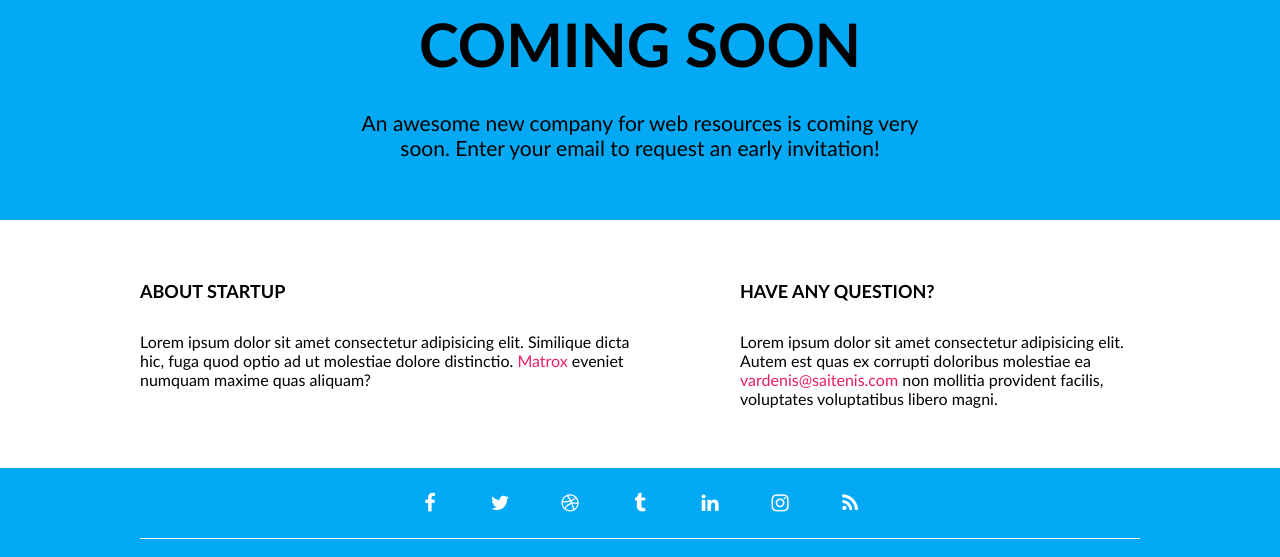
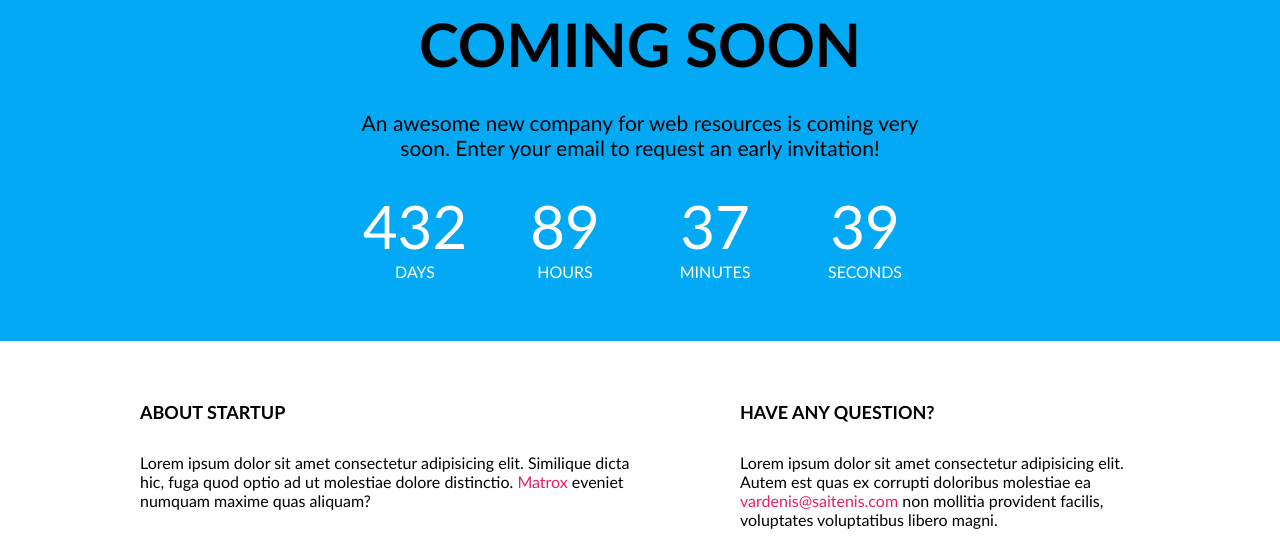
Before and after one commit to Zukauskas/04-coming-soon, a website: page index.html in a window 1280 px wide. Shown: the part 112-669 px from the top of the page. Drawn offline with Linux system fonts and the light colour scheme.

Commit message:
Clock #5

```diff
--- /dev/null
+++ b/css/components/clock.css
@@ -0,0 +1,30 @@
+.clock {
+    display: flex;
+    flex-wrap: wrap;
+    width: 100%;
+    color: #fff;
+}
+
+.clock > .time {
+    width: 25%;
+}
+
+.clock > .time > .value {
+    font-size: 60px;
+}
+.clock > .time > .label {
+    text-transform: uppercase;
+
+}
+
+@media (max-width: 700px) {
+    .clock > .time {
+        width: 50%;
+    }
+}
+
+@media (max-width: 400px) {
+    .clock > .time {
+        width: 100%;
+    }
+}
--- a/css/pages/home.css
+++ b/css/pages/home.css
@@ -81,9 +81,15 @@ footer.container{
 
 .bottom > .trio {
     display: flex;
-    gap: 20px;
+    gap: 0 20px;
 }
 
 .bottom a {
     color: #fff;
 }
+
+@media (max-width: 700px) {
+    .bottom > .trio {
+        flex-direction: column;
+    }
+}
--- a/index.html
+++ b/index.html
@@ -18,6 +18,7 @@
     <!-- 3rd-party -->
     <link rel="stylesheet" href="./css/3rd-party/font-awesome.min.css">
     <!-- components -->
+    <link rel="stylesheet" href="./css/components/clock.css">
     <!-- pages -->
     <link rel="stylesheet" href="./css/pages/home.css">
     <title>Coming Soon</title>
@@ -28,6 +29,25 @@
             <img class="logo" src="./img/logo.png" alt="logo">
             <h1 class="main-title">Coming soon</h1>
             <p class="main-description">An awesome new company for web resources is coming very soon. Enter your email to request an early invitation!</p>
+
+            <div class="clock">
+            <div class="time">
+                <div class="value">432</div>
+                <div class="label">days</div>
+            </div>
+            <div class="time">
+                <div class="value">89</div>
+                <div class="label">hours</div>
+            </div>
+            <div class="time">
+                <div class="value">37</div>
+                <div class="label">minutes</div>
+            </div>
+            <div class="time">
+                <div class="value">39</div>
+                <div class="label">seconds</div>
+            </div>
+            </div>
         </div>
     </section>
     <section class="container">
```
